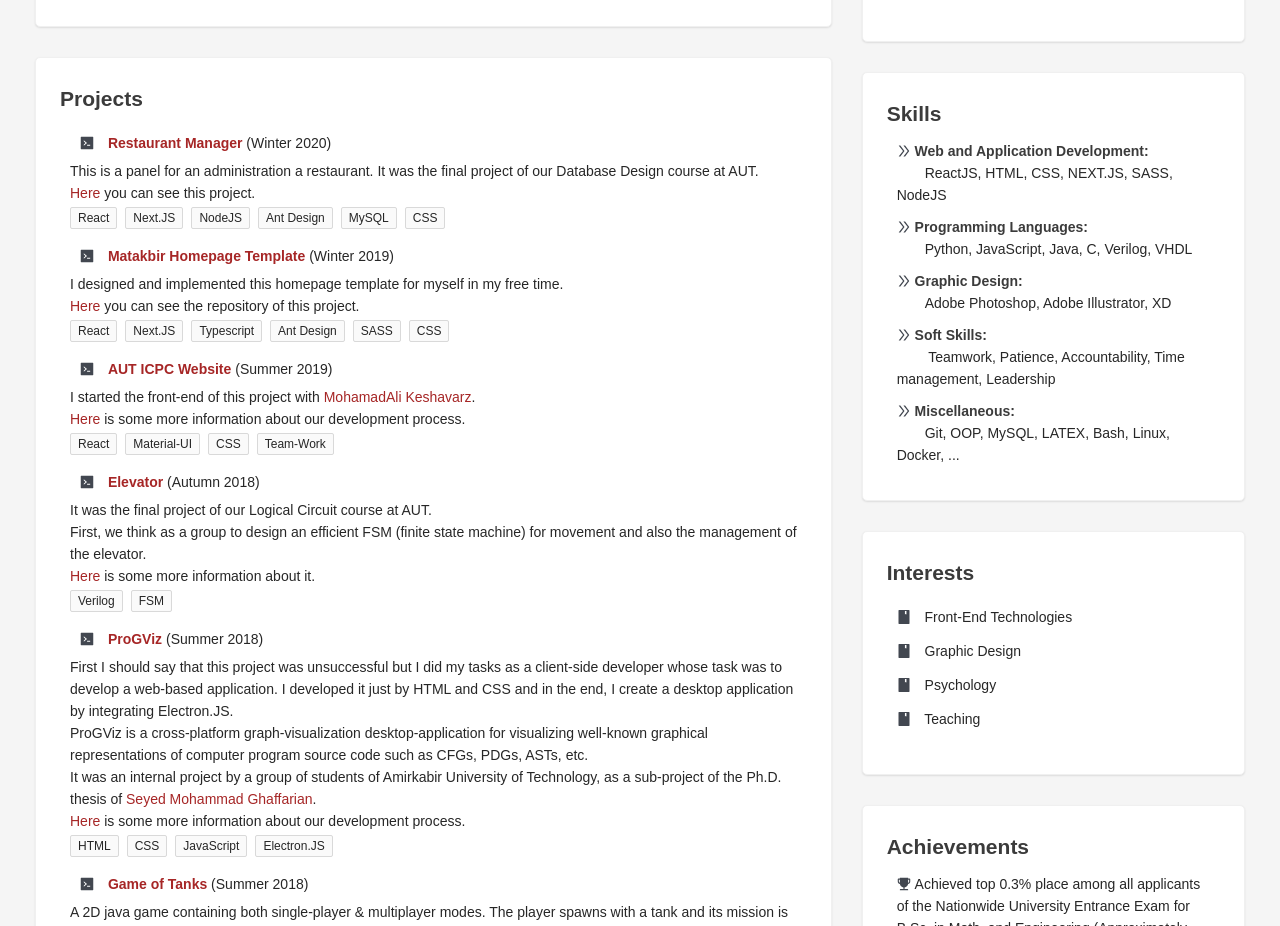
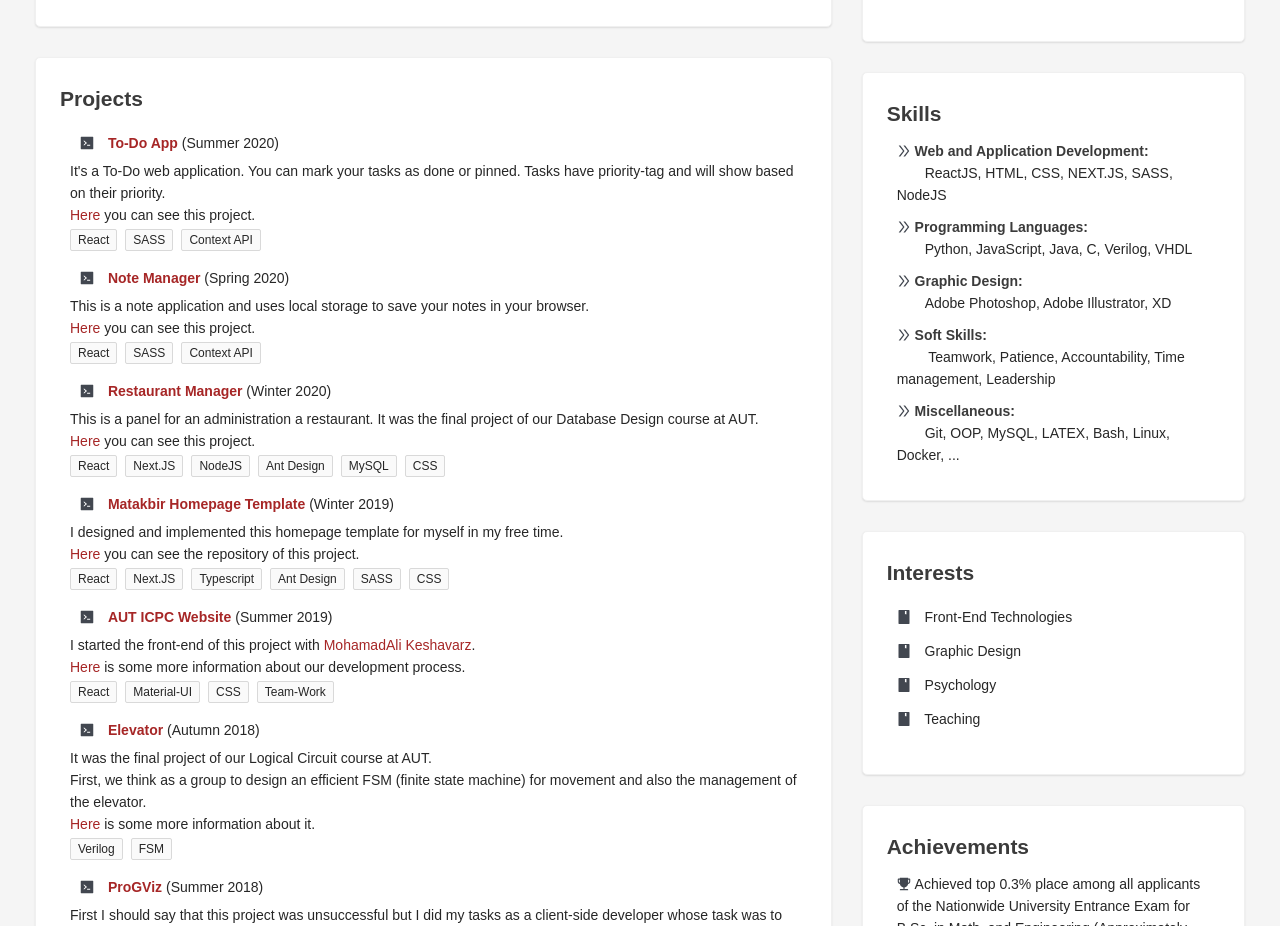
Before and after one commit to AliNazariii/my-homepage, a Next.js app: page / in a window 1280 px wide. Shown: the part 920-1846 px from the top of the page. Built offline with nearby package versions, Linux system fonts and the light colour scheme.

Commit message:
feat/add-more-projects

```diff
--- a/components/project.js
+++ b/components/project.js
@@ -6,6 +6,24 @@ function Project() {
       <Card className="card">
         <h2 className="card-title">Projects</h2>
         <div className="card-paragraph">
+			<div className="card-item">
+				<CodeFilled className="card-item icons-in-cards" /> <b><a href="https://alinazariii.github.io/To-Do/">To-Do App</a></b> (Summer 2020) &emsp;
+				<br /> It's a To-Do web application. You can mark your tasks as done or pinned. Tasks have priority-tag and will show based on their priority.
+				<br /> <a href="https://github.com/AliNazariii/To-Do">Here</a> you can see this project.
+				<br />
+				<Tag className="project-tag">React</Tag>
+				<Tag className="project-tag">SASS</Tag>
+				<Tag className="project-tag">Context API</Tag>
+			</div>
+			<div className="card-item">
+				<CodeFilled className="card-item icons-in-cards" /> <b><a href="https://note-manager.vercel.app/">Note Manager</a></b> (Spring 2020) &emsp;
+				<br /> This is a note application and uses local storage to save your notes in your browser.
+				<br /> <a href="https://github.com/AliNazariii/Note-Manager">Here</a> you can see this project.
+				<br />
+				<Tag className="project-tag">React</Tag>
+				<Tag className="project-tag">SASS</Tag>
+				<Tag className="project-tag">Context API</Tag>
+			</div>
 			<div className="card-item">
 				<CodeFilled className="card-item icons-in-cards" /> <b><a href="https://github.com/AliNazariii/Restaurant-Manager/">Restaurant Manager</a></b> (Winter 2020) &emsp;
 				<br /> This is a panel for an administration a restaurant. It was the final project of our Database Design course at AUT.
```
